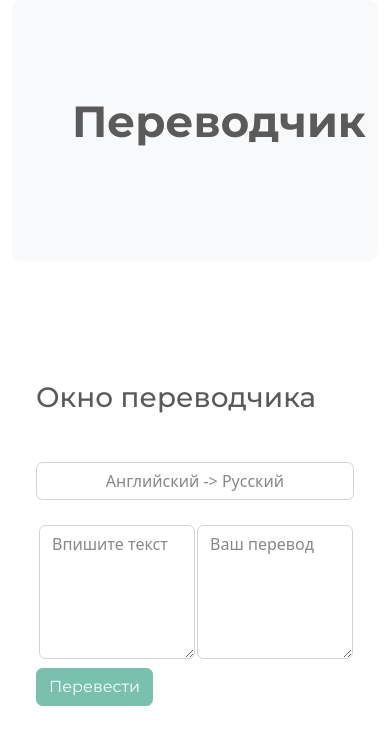
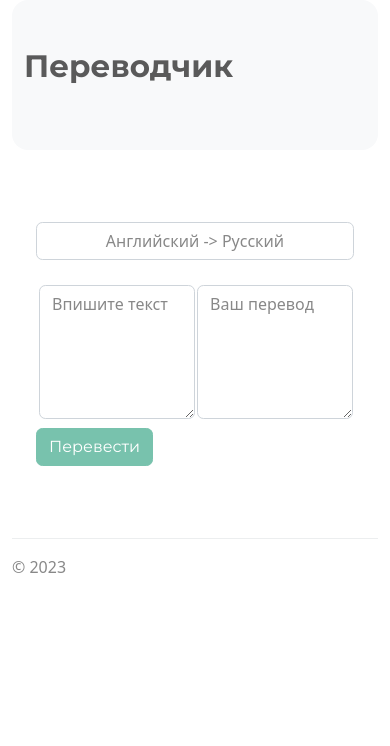
Before and after one commit to Lemon1st/translator_Burkov, a Django app: page /translator_window in a window 390 px wide. Shown: the part 70-816 px from the top of the page. After the commit the page ends 643 px from the top, so only its background shows below. Run offline with Django 4.2, Linux system fonts and the light colour scheme; some libraries are stand-ins or nearby versions.

Commit message:
Изменения в оформлении

```diff
--- a/templates/Translator_window.html
+++ b/templates/Translator_window.html
@@ -12,7 +12,6 @@
 {% block content %}
 <div class="container px-4 py-5" id="show-translator">
     <form method="POST" id = 'translating'>
-    <h1 class="mt-5 mb-5">Окно переводчика</h1>
         <div class="col">
             <select id="inputState" class="form-control" name="lang">
                 {% if language_start == 'rus' %}
--- a/templates/base_page.html
+++ b/templates/base_page.html
@@ -21,10 +21,10 @@
                 </div>
             </a>
         </header>
-        <div class="p-5 mb-4 bg-light rounded-3" id="title-box">
+        <div class="p-6 mb-4 bg-light rounded-4" id="title-box">
             <div class="container-fluid py-5">
-                <h1 class="display-1 fw-bold">{% block page-title %}{% endblock %}</h1>
-                <p class="col-md-8 fs-4">{% block page-lead %}{% endblock %}</p>
+                <h1 class="display-5 fw-bold">{% block page-title %}{% endblock %}</h1>
+                <p class="col-md-8 fs-5">{% block page-lead %}{% endblock %}</p>
             </div>
         </div>
         {% block content %}{% endblock %}
```
